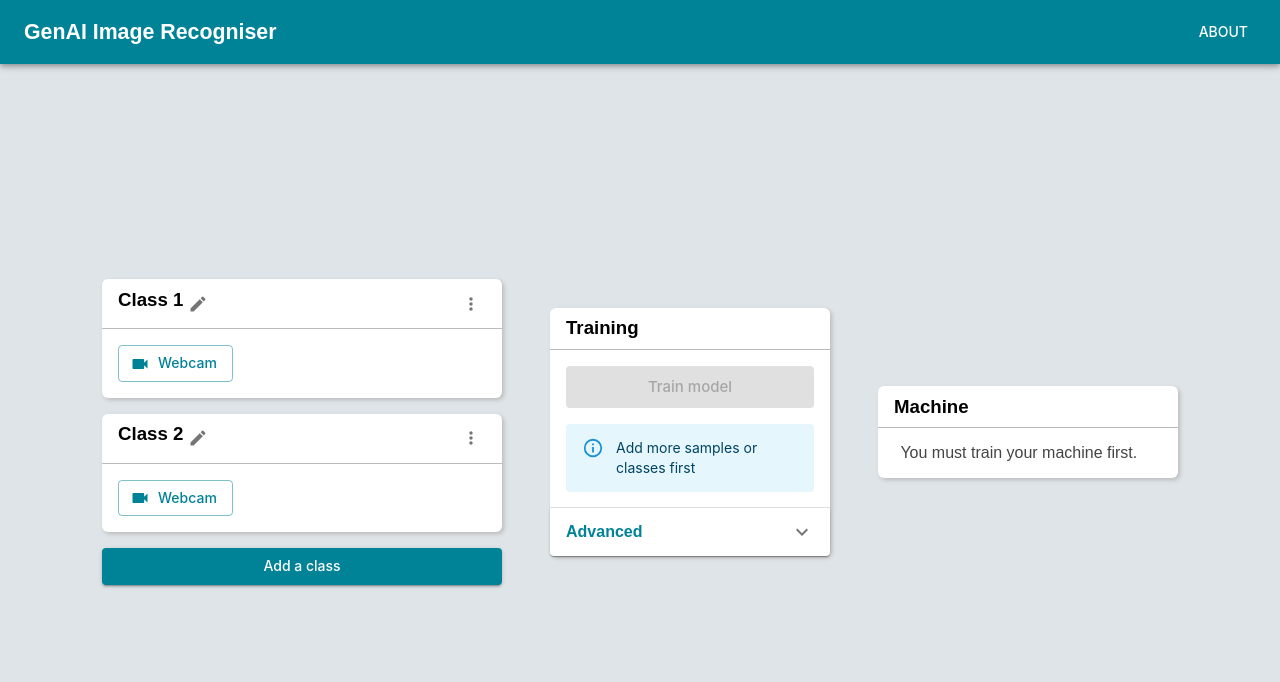
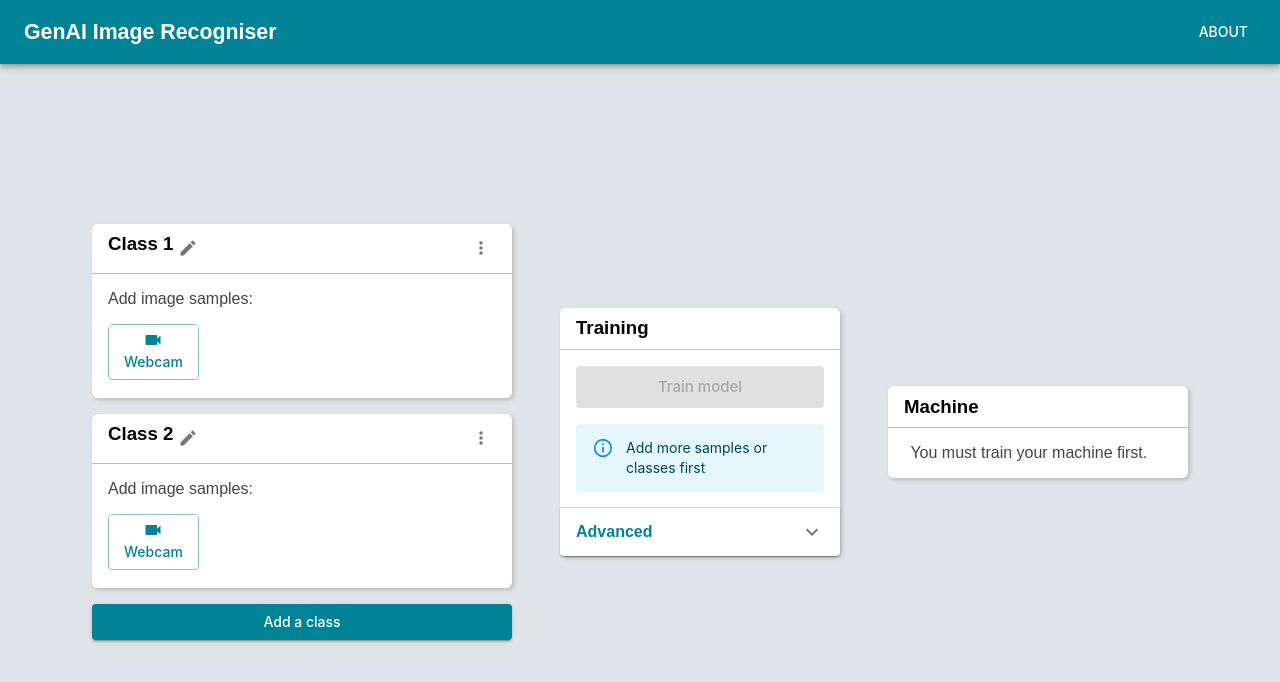
Before and after one commit to knicos/genai-tm, a React (Create React App) app: page / in a window 1280 px wide. Shown: the top 682 px of the page. Built offline with nearby package versions, Linux system fonts and the light colour scheme; a web font is replaced by a local one.

Commit message:
Merged PR 11: #12 Add text and style to training data boxes
Add text and style to training data boxes

Related work items: #12

```diff
--- a/src/components/classification/Classification.tsx
+++ b/src/components/classification/Classification.tsx
@@ -27,7 +27,7 @@ export function Classification({name, active, data, setData, onActivate, setActi
     }} menu={<ClassMenu hasSamples={data.samples.length > 0} onDeleteClass={onDelete} onRemoveSamples={() => {
         setData({label: data.label, samples: []});
     }} />}>
-        <div className={style.container}>
+        <div className={(active) ? style.containerLarge : style.containerSmall}>
             {(active) ? <WebcamCapture visible={true} onCapture={(image) => {
                 image.style.width = "58px";
 
@@ -36,12 +36,16 @@ export function Classification({name, active, data, setData, onActivate, setActi
                     samples: [...data.samples, image],
                 });
             }} onClose={() => setActive(false)}/> : null}
-        {!active && <div className={style.buttoncontainer}>
-            <Button variant="outlined" startIcon={<VideocamIcon />} onClick={onActivate}>Webcam</Button>
-        </div>}
-        <ol className={style.samplelist}>
+            <div className={style.listContainer}>
+                {data.samples.length === 0 && <div className={style.samplesLabel}>Add image samples:</div>}
+                {data.samples.length > 0 && <div className={style.samplesLabel}>{`${data.samples.length} image samples:`}</div>}
+                <ol className={(active) ? style.samplelistLarge : style.samplelistSmall}>
+                    {!active && <li className={style.sample}>
+                        <Button sx={{"& .MuiButton-startIcon": { margin: "0px"}, flexDirection: "column"}} variant="outlined" startIcon={<VideocamIcon />} onClick={onActivate}>Webcam</Button>
+                    </li>}
                     {data.samples.map((s, ix) => <Sample key={ix} image={s} />)}
                 </ol>
             </div>
+        </div>
     </Widget>;
 }
--- a/src/components/classification/classification.module.css
+++ b/src/components/classification/classification.module.css
@@ -1,25 +1,60 @@
+.listContainer {
+    width: 100%;
+    display: flex;
+    flex-direction: column;
+}
+
 .samplelist {
     list-style-type: none;
     display: flex;
     flex-direction: row;
     gap: 0.3rem;
-    flex-wrap: wrap;
     max-width: 400px;
-    padding: 0.5rem;
+    padding: 1rem;
     justify-content: start;
     align-content: start;
+    margin: 0;
+    overflow: auto;
+    box-sizing: border-box;
+    height: 100%;
+}
+
+.samplelistLarge {
+    composes: samplelist;
+    flex-wrap: wrap;
+}
+
+.samplelistSmall {
+    composes: samplelist;
+    flex-wrap: nowrap;
+}
+
+.samplesLabel {
+    margin-left: 1rem;
+    margin-top: 1rem;
+    color: #444;
 }
 
 .sample {
     overflow: hidden;
     height: 58px;
     border-radius: 5px;
+    flex-shrink: 0;
 }
 
 .container {
     display: flex;
     flex-direction: row;
     gap: 0.2rem;
+}
+
+.containerSmall {
+    composes: container;
+}
+
+.containerLarge {
+    composes: container;
+    height: 400px;
 }
 
 .buttoncontainer {
@@ -32,8 +67,9 @@
     display: flex;
     flex-direction: column;
     gap: 0.6rem;
-    height: 400px;
+    height: 100%;
     width: 224px;
+    box-sizing: border-box;
 }
 
 .webcamcontainer {
--- a/src/components/trainingdata/trainingdata.module.css
+++ b/src/components/trainingdata/trainingdata.module.css
@@ -1,5 +1,5 @@
 .trainingcontainer {
-    max-width: 400px;
+    max-width: 420px;
     width: 100%;
     display: flex;
     flex-direction: column;
```
Lines whose indentation alone changed are shown as unchanged.
